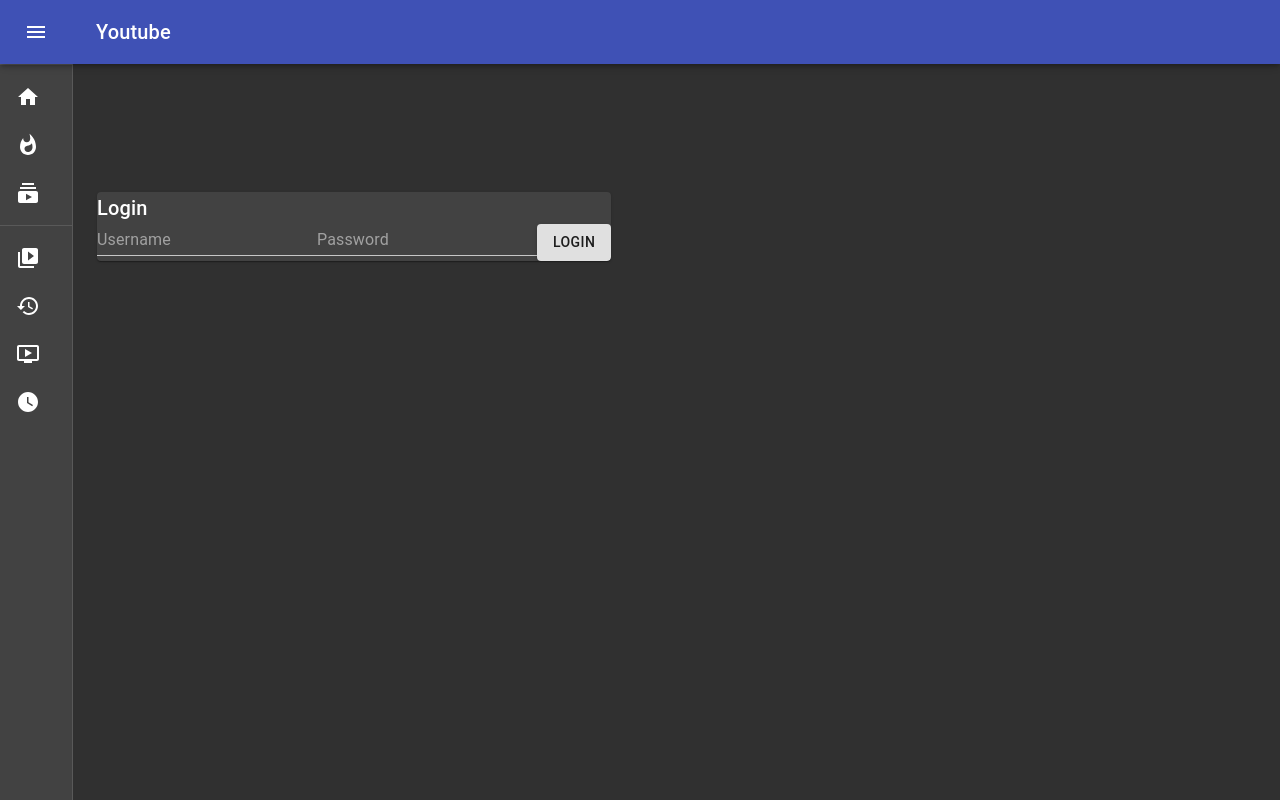
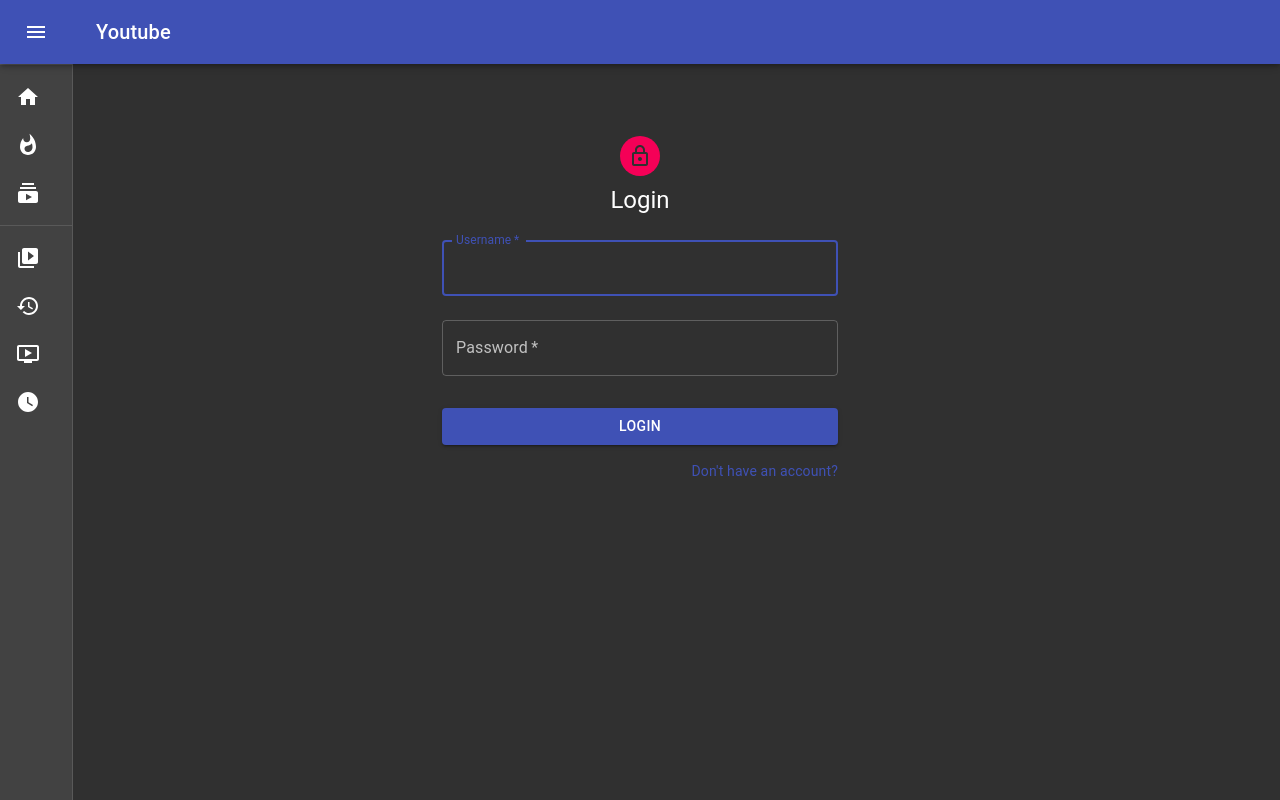
Before and after one commit to nireo/youtube-clone, a React (Create React App) app in the folder client/: page /login in a window 1280 px wide. Built offline with nearby package versions, Linux system fonts and the light colour scheme.

Commit message:
added a register page

```diff
--- a/client/src/components/layout/Drawer.tsx
+++ b/client/src/components/layout/Drawer.tsx
@@ -101,7 +101,7 @@
   };
 
   return (
-    <div className={classes.root}>
+    <div>
       <CssBaseline />
       <AppBar
         position="fixed"
--- a/client/src/components/pages/Login.tsx
+++ b/client/src/components/pages/Login.tsx
@@ -1,36 +1,97 @@
-import React, { useState, ChangeEvent } from "react";
+import React, { useState } from "react";
+import Avatar from "@material-ui/core/Avatar";
+import Button from "@material-ui/core/Button";
+import TextField from "@material-ui/core/TextField";
+import Link from "@material-ui/core/Link";
+import Grid from "@material-ui/core/Grid";
+import LockOutlinedIcon from "@material-ui/icons/LockOutlined";
+import Typography from "@material-ui/core/Typography";
+import { makeStyles } from "@material-ui/core/styles";
 import Container from "@material-ui/core/Container";
-import Card from "@material-ui/core/Card";
-import Typography from "@material-ui/core/Typography";
-import TextField from "@material-ui/core/TextField";
-import Button from "@material-ui/core/Button";
+
+const useStyles = makeStyles(theme => ({
+  paper: {
+    marginTop: theme.spacing(8),
+    display: "flex",
+    flexDirection: "column",
+    alignItems: "center"
+  },
+  avatar: {
+    margin: theme.spacing(1),
+    backgroundColor: theme.palette.secondary.main
+  },
+  form: {
+    width: "100%", // Fix IE 11 issue.
+    marginTop: theme.spacing(1)
+  },
+  submit: {
+    margin: theme.spacing(3, 0, 2)
+  }
+}));
 
 export const Login: React.FC = () => {
+  const [page, setPage] = useState<string>("");
   const [username, setUsername] = useState<string>("");
   const [password, setPassword] = useState<string>("");
+  const classes = useStyles();
 
-  const handleLogin = (event: ChangeEvent<HTMLFormElement>) => {
-    event.preventDefault();
+  const changePage = () => {
+    const newPage = page === "register" ? "login" : "register";
+    setPage(newPage);
+    setUsername("");
+    setPassword("");
   };
 
   return (
-    <Container maxWidth="md">
-      <Card style={{ marginTop: "8rem" }}>
-        <form onSubmit={handleLogin}>
-          <Typography variant="h6">Login</Typography>
+    <Container component="main" maxWidth="xs">
+      <div className={classes.paper}>
+        <Avatar className={classes.avatar}>
+          <LockOutlinedIcon />
+        </Avatar>
+        <Typography component="h1" variant="h5">
+          {page === "register" ? "Register" : "Login"}
+        </Typography>
+        <form className={classes.form} noValidate>
           <TextField
+            variant="outlined"
+            margin="normal"
+            required
+            fullWidth
+            label="Username"
+            name="username"
+            autoFocus
             value={username}
-            onChange={({ target }) => setUsername(target.value)}
-            placeholder="Username"
           />
           <TextField
+            variant="outlined"
+            margin="normal"
+            required
+            fullWidth
+            label="Password"
+            type="password"
             value={password}
-            onChange={({ target }) => setPassword(target.value)}
-            placeholder="Password"
           />
-          <Button variant="contained">Login</Button>
+          <Button
+            type="submit"
+            fullWidth
+            variant="contained"
+            color="primary"
+            className={classes.submit}
+          >
+            {page === "register" ? "Register" : "Login"}
+          </Button>
+          <Grid container>
+            <Grid item xs></Grid>
+            <Grid item>
+              <Link href="#" variant="body2" onClick={() => changePage()}>
+                {page === "register"
+                  ? "Already have an account?"
+                  : "Don't have an account?"}
+              </Link>
+            </Grid>
+          </Grid>
         </form>
-      </Card>
+      </div>
     </Container>
   );
 };
--- a/client/src/interfaces/User.ts
+++ b/client/src/interfaces/User.ts
@@ -0,0 +1,4 @@
+export interface Credentials {
+  username: string;
+  password: string;
+}
```
Also changed, not shown: client/src/services/auth.ts (deleted, +0 -13 lines).
